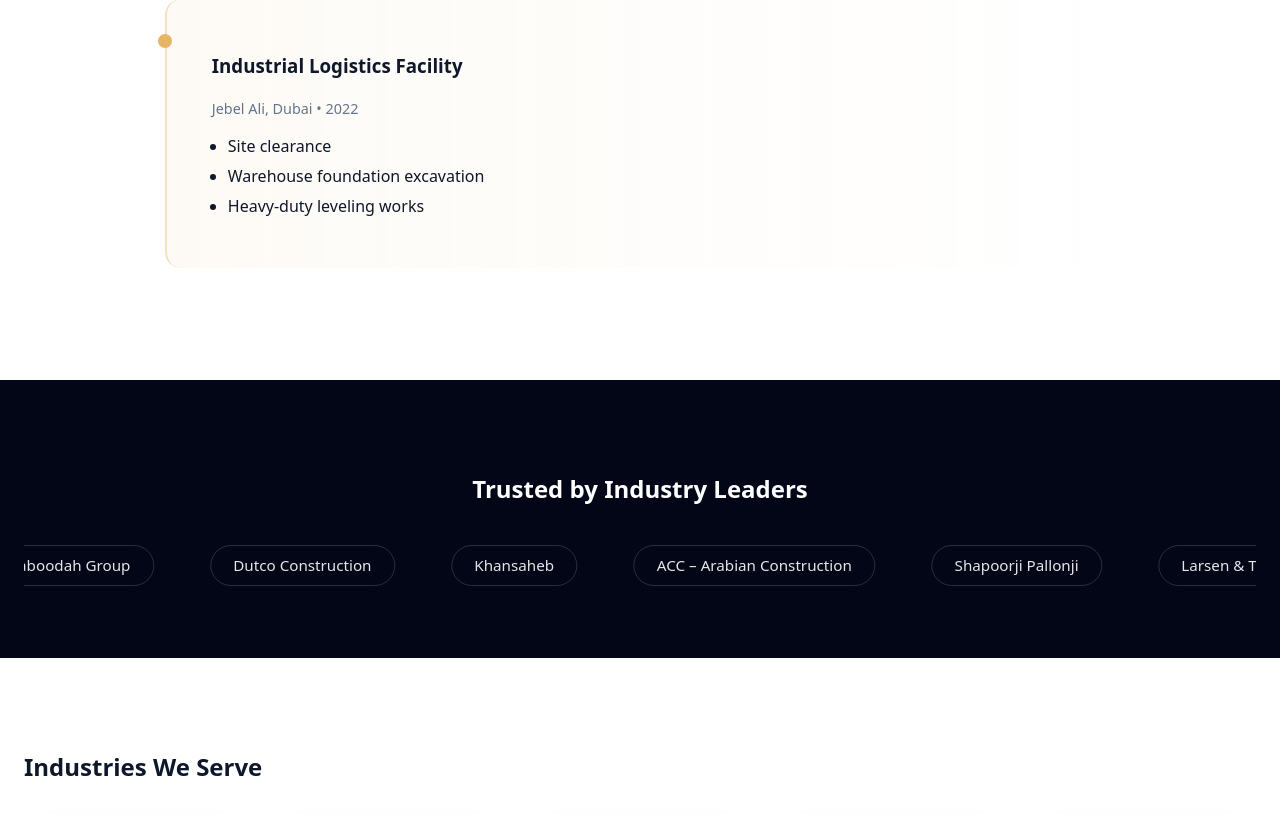
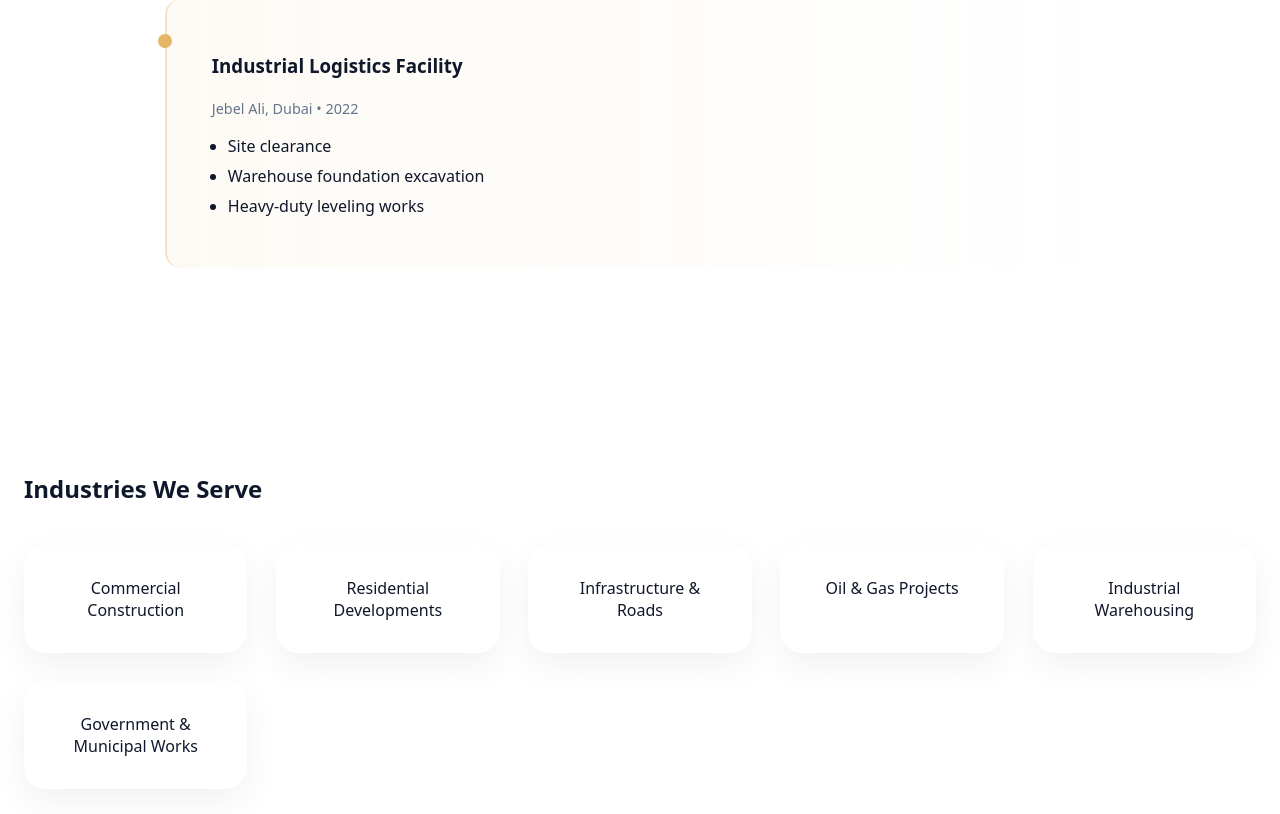
Before and after one commit to geekyneha/mach-hire-dxb, a React (Vite) app: page /projects in a window 1280 px wide. Shown: the part 2877-3691 px from the top of the page. Built offline with nearby package versions, Linux system fonts and the light colour scheme.

Commit message:
chore: added url

```diff
--- a/src/pages/Projects.jsx
+++ b/src/pages/Projects.jsx
@@ -1,6 +1,7 @@
 import styles from "./Projects.module.css";
 const videos = [
   "https://www.youtube.com/embed/whGjOec_udU",
+  "https://www.youtube.com/embed/fuJIuxpt7Hg",
   "https://www.youtube.com/embed/6WejoeugtAk",
   "https://www.youtube.com/embed/M_UpajT_kss",
   "https://www.youtube.com/embed/sCFyO6E9wOA",
@@ -141,19 +142,6 @@ export default function Projects() {
         ))}
       </section>
 
-      {/* CLIENTS */}
-      <section className={styles.clients}>
-        <h2>Trusted by Industry Leaders</h2>
-
-        <div className={styles.marquee}>
-          <div className={styles.track}>
-            {[...clients, ...clients].map((name, i) => (
-              <span key={i}>{name}</span>
-            ))}
-          </div>
-        </div>
-      </section>
-
       {/* INDUSTRIES */}
       <section className={styles.industries}>
         <h2>Industries We Serve</h2>
```
